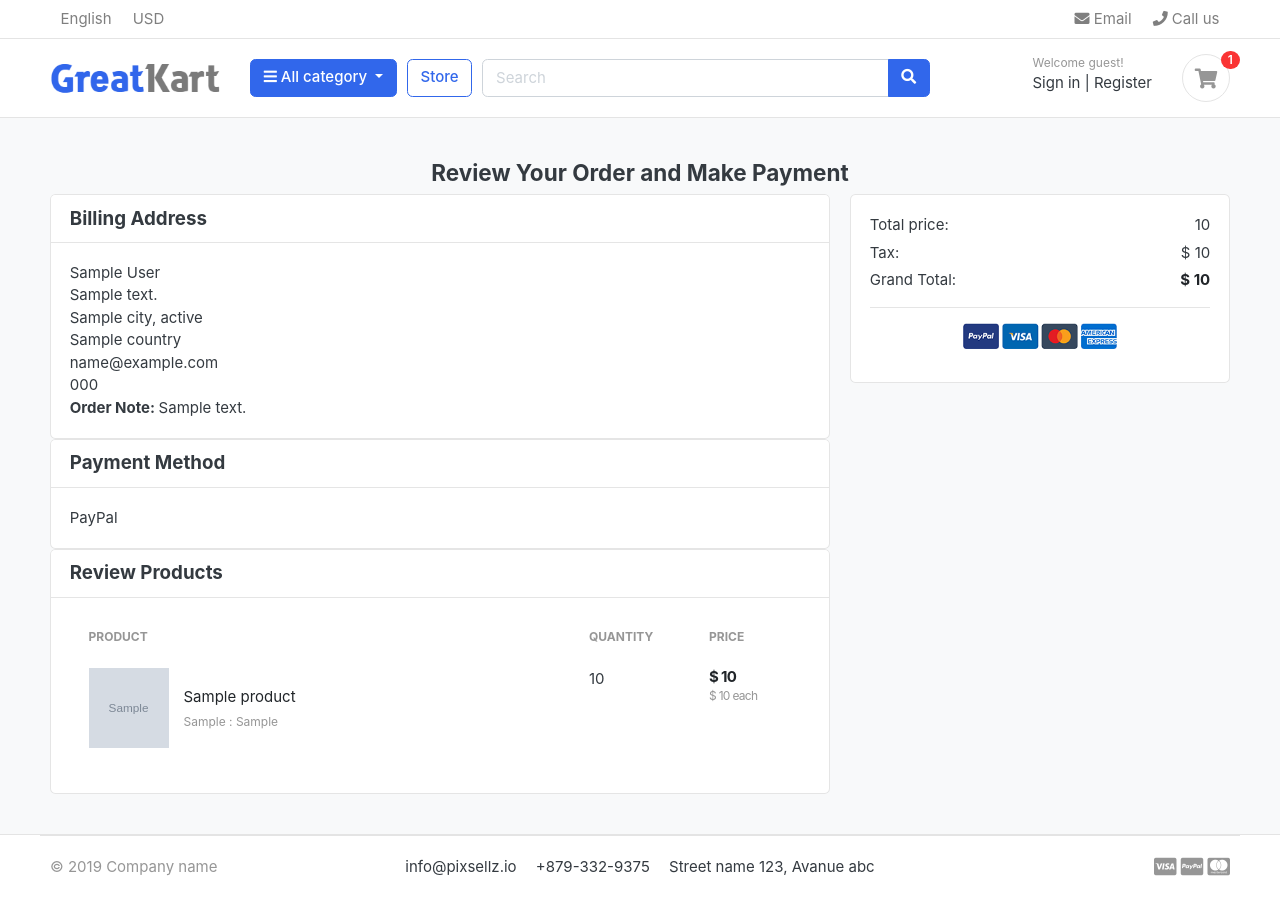
After one commit to Yadan-Wei/greatkart-django, a Django app: template templates/orders/payments.html in a window 1280 px wide. The commit adds this page. Run offline with Django 4.2, Linux system fonts and the light colour scheme; the template is opened without the code that fills it: most values are stand-ins (such as "Sample title", 1, 10 or a date in 2020); grey boxes marked "Sample" are stand-in pictures; some libraries are stand-ins or nearby versions; some web fonts are replaced.

Commit message:
"Checkout and payment complete"

```diff
--- a/greatkart/settings.py
+++ b/greatkart/settings.py
@@ -41,6 +41,7 @@ INSTALLED_APPS = [
     'accounts',
     'store',
     'carts',
+    'orders',
 ]
 
 MIDDLEWARE = [
--- a/greatkart/urls.py
+++ b/greatkart/urls.py
@@ -25,4 +25,5 @@ urlpatterns = [
     path('store/', include('store.urls')),
     path('cart/', include('carts.urls')),
     path('accounts/', include('accounts.urls')),
+    path('orders/', include('orders.urls')),
 ] + static(settings.MEDIA_URL, document_root=settings.MEDIA_ROOT)
--- a/templates/base.html
+++ b/templates/base.html
@@ -27,6 +27,8 @@
 
 <!-- custom javascript -->
 <script src="{% static 'js/script.js' %}" type="text/javascript"></script>
+<!-- paypal script -->
+<script src="https://www.paypal.com/sdk/js?client-id=AYhI5Cqc7Xgv1pP3_CBE9DuyWCOHlAStg8OLND467h6jqyRzoNTUN2qaKFv1_v85tjc6E3fZfjpKYV9w&currency=USD"></script>
 
 <script type="text/javascript">
 /// some script
--- /dev/null
+++ b/templates/orders/payments.html
@@ -0,0 +1,203 @@
+{% extends 'base.html' %}
+
+{%  load static %}
+
+{% block content %}
+<section class="section-content padding-y bg">
+<div class="container">
+
+<!-- ============================ COMPONENT 1 ================================= -->
+<h4 class="text-center mb-10">Review Your Order and Make Payment</h4>
+<div class="row">
+	<aside class="col-lg-8">
+<div class="card">
+  <h5 class="card-header">Billing Address</h5>
+  <div class="card-body">
+    <p class="card-text mb-0">{{ order.full_name }}</p>
+      <p class="card-text mb-0">{{ order.full_address }}</p>
+      <p class="card-text mb-0">{{ order.city }}, {{ order.state }}</p>
+      <p class="card-text mb-0">{{ order.country }}</p>
+        <p class="card-text mb-0">{{ order.email }}</p>
+        <p class="card-text mb-0">{{ order.phone }}</p>
+      {% if order.order_note %}
+      <b>Order Note: </b>{{ order.order_note }}
+      {% endif %}
+  </div>
+</div>
+<div class="card">
+  <h5 class="card-header">Payment Method</h5>
+  <div class="card-body">
+    <p class="card-text">PayPal</p>
+  </div>
+</div>
+<div class="card">
+  <h5 class="card-header">Review Products</h5>
+  <div class="card-body">
+          <table class="table table-borderless table-shopping-cart">
+      <thead class="text-muted">
+      <tr class="small text-uppercase">
+        <th scope="col">Product</th>
+        <th scope="col" width="120">Quantity</th>
+        <th scope="col" width="120">Price</th>
+
+      </tr>
+      </thead>
+      <tbody>
+
+      {% for cart_item in cart_items %}
+      <tr>
+      	<td>
+      		<figure class="itemside align-items-center">
+      			<div class="aside"><img src="{{ cart_item.product.images.url }}" class="img-sm"></div>
+      			<figcaption class="info">
+      				<a href="{{ cart_item.product.get_url }}" class="title text-dark">{{ cart_item.product.product_name }}</a>
+      				<p class="text-muted small">
+      					{% if cart_item.variations.all %}
+      						{% for item in cart_item.variations.all %}
+      							{{ item.variation_category | capfirst }} : {{ item.variation_value | capfirst }} <br>
+      						{% endfor %}
+      					{% endif %}
+      				</p>
+      			</figcaption>
+      		</figure>
+      	</td>
+      	<td>
+      		<!-- col.// -->
+      				<label for="">{{cart_item.quantity}}</label>
+      	</td>
+      	<td>
+      		<div class="price-wrap">
+      			<var class="price">$ {{ cart_item.sub_total }}</var>
+      			<small class="text-muted"> $ {{ cart_item.product.price }} each </small>
+      		</div> <!-- price-wrap .// -->
+      	</td>
+
+      </tr>
+      {% endfor %}
+
+      </tbody>
+      </table>
+  </div>
+</div>
+
+	</aside> <!-- col.// -->
+	<aside class="col-lg-4">
+
+		<div class="card">
+		<div class="card-body">
+			<dl class="dlist-align">
+			  <dt>Total price:</dt>
+			  <dd class="text-right">{{total}}</dd>
+			</dl>
+			<dl class="dlist-align">
+			  <dt>Tax:</dt>
+			  <dd class="text-right"> $ {{ tax }}</dd>
+			</dl>
+			<dl class="dlist-align">
+			  <dt>Grand Total:</dt>
+			  <dd class="text-right text-dark b"><strong>$ {{ grand_total }}</strong></dd>
+			</dl>
+			<hr>
+			<p class="text-center mb-3">
+				<img src="{%  static './images/misc/payments.png' %}" height="26">
+			</p>
+
+
+
+            <div id="paypal-button-container">
+
+
+            </div>
+
+		</div> <!-- card-body.// -->
+		</div> <!-- card.// -->
+
+</aside> <!-- col.// -->
+
+
+</div> <!-- row.// -->
+<!-- ============================ COMPONENT 1 END .// ================================= -->
+
+</div> <!-- container .//  -->
+</section>
+
+    <script>
+
+	function getCookie(name) {
+    let cookieValue = null;
+    if (document.cookie && document.cookie !== '') {
+        const cookies = document.cookie.split(';');
+        for (let i = 0; i < cookies.length; i++) {
+            const cookie = cookies[i].trim();
+            // Does this cookie string begin with the name we want?
+            if (cookie.substring(0, name.length + 1) === (name + '=')) {
+                cookieValue = decodeURIComponent(cookie.substring(name.length + 1));
+                break;
+            }
+        }
+    }
+    return cookieValue;
+}
+
+	var amount = "{{ grand_total }}"
+	var url = "{% url 'payments' %}"
+	var csrftoken = getCookie('csrftoken');
+	var orderID = "{{order.order_number}}"
+	var payment_method = 'PayPal'
+	var redirect_url = "{% url 'order_complete' %}"
+	// Render the PayPal button into #paypal-button-container
+
+	paypal.Buttons({
+
+		style: {
+			color: 'blue',
+			shape: 'rect',
+			label: 'pay',
+			height: 40
+		},
+
+		// Set up the transaction
+		createOrder: function(data, actions) {
+			return actions.order.create({
+				purchase_units: [{
+					amount: {
+						value: amount,
+					}
+				}]
+			});
+		},
+
+		// Finalize the transaction
+		onApprove: function(data, actions) {
+			return actions.order.capture().then(function(details) {
+				// Show a success message to the buyer
+				console.log(details);
+
+				sendData();
+				function sendData(){
+					fetch(url, {
+						method : "POST",
+						headers: {
+							"Content-type": "application/json",
+							"X-CSRFToken": csrftoken,
+						},
+						body: JSON.stringify({
+							orderID: orderID,
+							transID: details.id,
+							payment_method: payment_method,
+							status: details.status,
+						}),
+					})
+				  .then((response) => response.json())
+				  .then((data) => {
+                      window.location.href = redirect_url + '?order_number='+data.order_number+'&payment_id='+data.transID;
+					});
+				}
+			});
+		}
+
+
+	}).render('#paypal-button-container');
+</script>
+
+{% endblock %}
```
Also changed, not shown: orders/forms.py (added, +9 -0 lines), orders/urls.py (added, +10 -0 lines), templates/orders/order_complete.html (added, +116 -0 lines), templates/store/checkout.html (+14 -6 lines).
